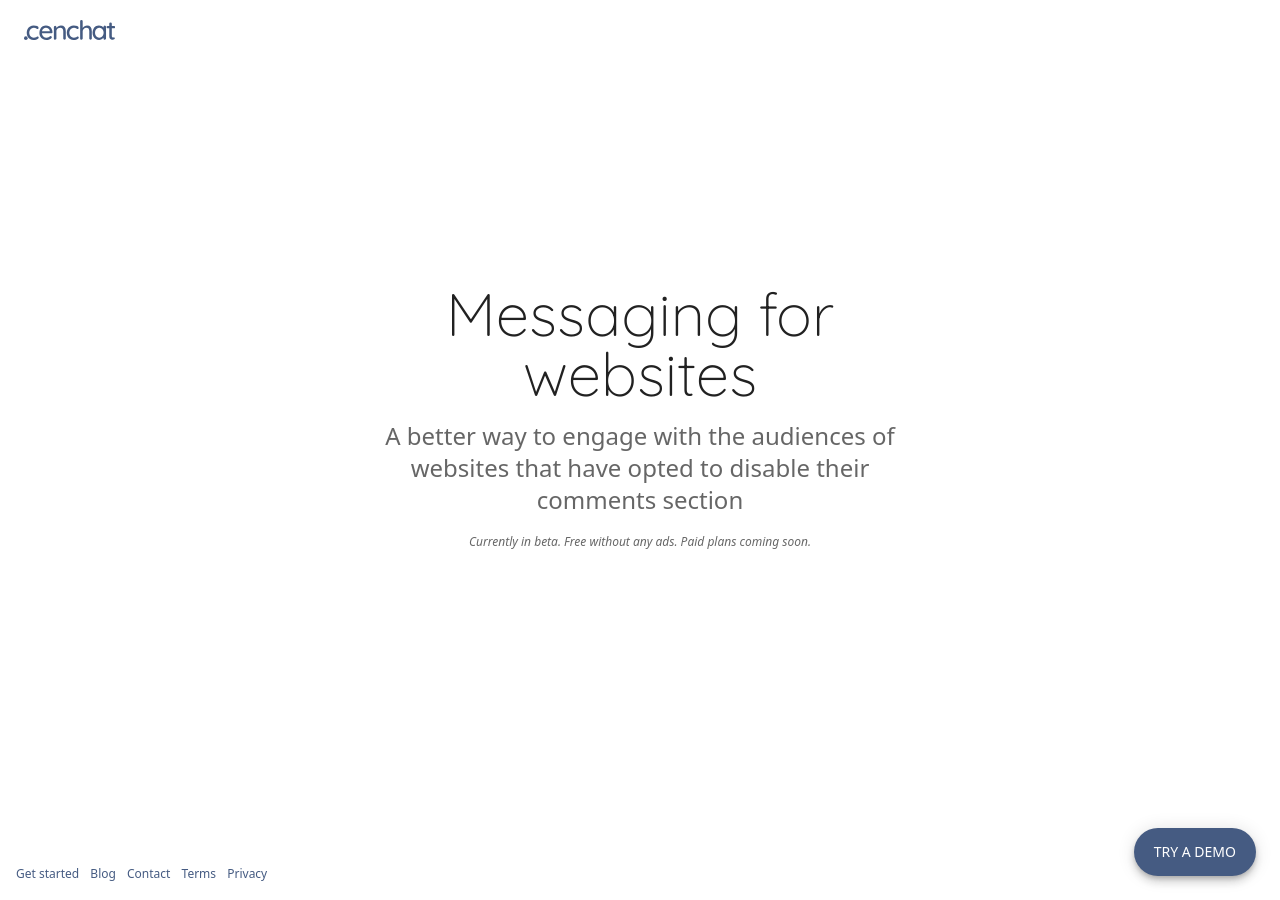
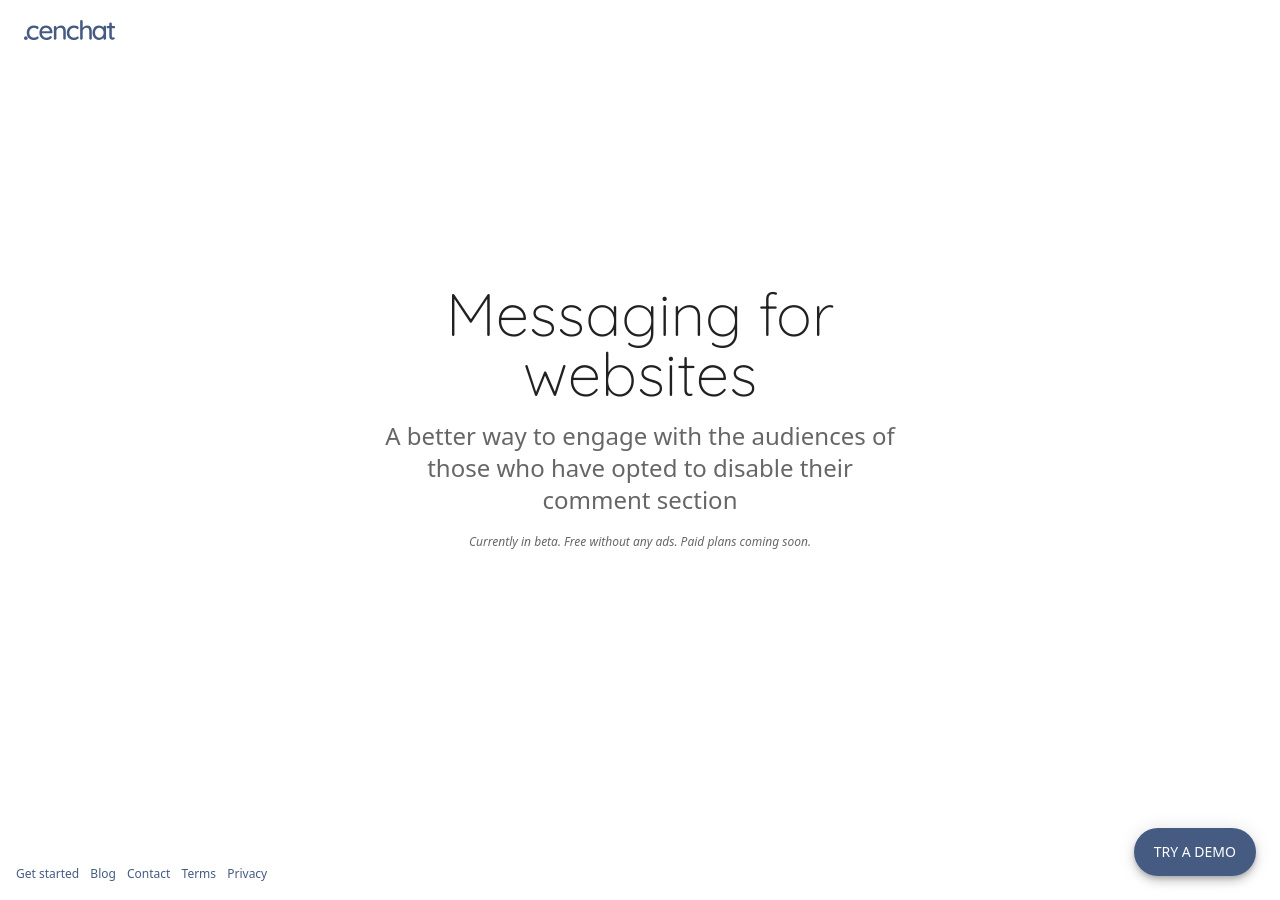
Before and after one commit to cenchat/cenchat.github.io, a Jekyll site: the page built from index.md, in a window 1280 px wide. Built offline with Jekyll 4.4.1, drawn with Linux system fonts in a browser that asks for light colours; a script that is not in the unit is left out.

Commit message:
Update description

```diff
--- a/_config.yml
+++ b/_config.yml
@@ -15,7 +15,7 @@
 # in the templates via {{ site.myvariable }}.
 title: Cenchat
 description: >- # this means to ignore newlines until "baseurl:"
-  A better way to engage with the audiences of websites that have opted to disable their comments section
+  A better way to engage with the audiences of those who have opted to disable their comment section
 baseurl: "" # the subpath of your site, e.g. /blog
 url: https://cenchat.com # the base hostname & protocol for your site, e.g. http://example.com
 logo: assets/images/logos/cenchat-wordmark-wob-1200.png
```
